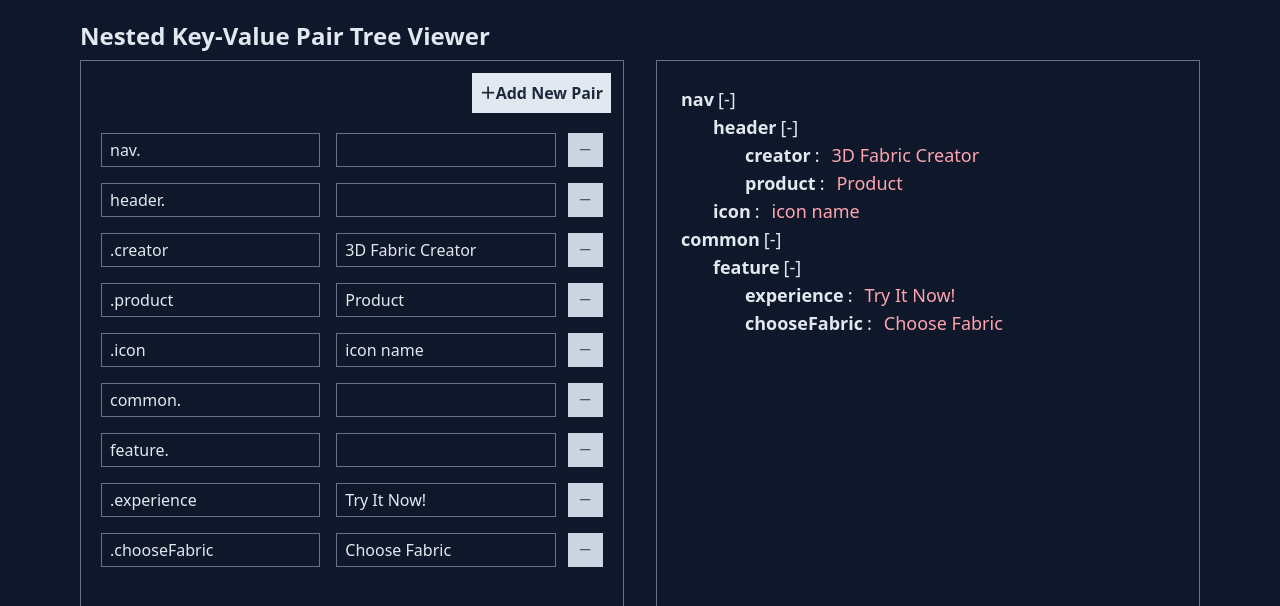
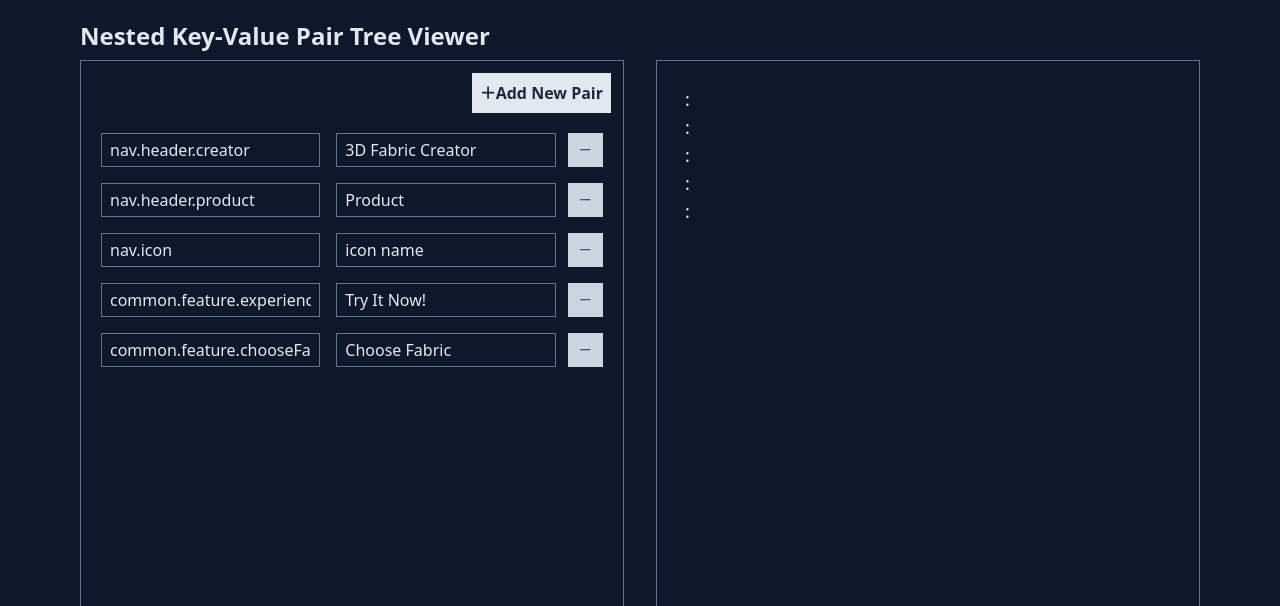
Before and after one commit to huanmingchang/nest-key-value-pair, a Vue app: page / in a window 1280 px wide. Shown: the top 606 px of the page. Built offline with nearby package versions, Linux system fonts and the light colour scheme.

Commit message:
feat: render InputSection with update provide/inject

```diff
--- a/package.json
+++ b/package.json
@@ -8,7 +8,6 @@
     "preview": "vite preview"
   },
   "dependencies": {
-    "pinia": "^2.0.13",
     "pug": "^3.0.2",
     "uuid": "^8.3.2",
     "vue": "^3.2.25"
--- a/src/App.vue
+++ b/src/App.vue
@@ -10,61 +10,61 @@
 import InputSection from './components/InputSection.vue'
 import DisplaySection from './components/DisplaySection.vue'
 import { provide, ref, reactive, readonly } from 'vue'
-import { v4 as uuidv4 } from 'uuid'
 
-const treeData = reactive({
-  root: [
-    {
-      id: uuidv4(),
-      key: 'nav',
-      children: [
-        {
-          id: uuidv4(),
-          key: 'header',
-          children: [
-            {
-              id: uuidv4(),
-              key: 'creator',
-              value: '3D Fabric Creator',
-            },
-            {
-              id: uuidv4(),
-              key: 'product',
-              value: 'Product',
-            },
-          ],
-        },
-        {
-          id: uuidv4(),
-          key: 'icon',
-          value: 'icon name',
-        },
-      ],
-    },
-    {
-      id: uuidv4(),
-      key: 'common',
-      children: [
-        {
-          id: uuidv4(),
-          key: 'feature',
-          children: [
-            {
-              id: uuidv4(),
-              key: 'experience',
-              value: 'Try It Now!',
-            },
-            {
-              id: uuidv4(),
-              key: 'chooseFabric',
-              value: 'Choose Fabric',
-            },
-          ],
-        },
-      ],
-    },
-  ],
-})
+let rawData = reactive([
+  { 'nav.header.creator': '3D Fabric Creator' },
+  { 'nav.header.product': 'Product' },
+  { 'nav.icon': 'icon name' },
+  {
+    'common.feature.experience': 'Try It Now!',
+  },
+  {
+    'common.feature.chooseFabric': 'Choose Fabric',
+  },
+])
 
-provide('treeData', readonly(treeData.root))
+// 新增一欄資料
+const addInput = () => {
+  rawData.push({})
+}
+
+// 刪除一列資料
+const deleteInput = () => {
+  const target = event.target.previousSibling.firstChild.value
+  // TODO 修改刪除邏輯
+  rawData = rawData.filter((item) => target !== Object.keys(item)[0])
+}
+
+// 把 rawData 轉換成巢狀陣列
+const deepen = (obj) => {
+  const result = {}
+
+  for (const objectPath in obj) {
+    // Split path into component parts
+    const parts = objectPath.split('.')
+
+    // Create sub-objects along path as needed
+    let target = result
+    while (parts.length > 1) {
+      const part = parts.shift()
+      target = target[part] = target[part] || {}
+    }
+
+    // Set value at end of path
+    target[parts[0]] = obj[objectPath]
+  }
+
+  return result
+}
+
+// const output = JSON.stringify(deepen(rawData))
+//   .split(/{:}"]/)
+//   .map((s) => s.trim())
+
+// console.log(output)
+
+provide('rawData', readonly(rawData))
+provide('treeData', readonly(deepen(rawData)))
+provide('addInput', addInput)
+provide('deleteInput', deleteInput)
 </script>
--- a/src/components/Input.vue
+++ b/src/components/Input.vue
@@ -1,15 +1,13 @@
 <template lang="pug">
-div.px-5.py-2.flex
+div.px-5.py-2.flex(v-for="item in dataInInput" :key="item")
   div.grid.grid-cols-2.gap-4.flex-grow.mr-3
-    input.bg-transparent.outline-none.border.text-slate-200.border-slate-500.text-base.px-2.py-1.w-full(:value="item.value ? '.' + item.key : item.key + '.'")
-    input.bg-transparent.outline-none.border.text-slate-200.border-slate-500.text-base.px-2.py-1.w-full(:value="item.value")
-  button.w-10.text-sm.flex.justify-center.items-center.bg-slate-300.text-slate-800 －
-template(v-if="item.children")
-  Input(v-for="item in item.children" :key="item.id" :item="item")
+    input.bg-transparent.outline-none.border.text-slate-200.border-slate-500.text-base.px-2.py-1.w-full(:value="Object.keys(item)" )
+    input.bg-transparent.outline-none.border.text-slate-200.border-slate-500.text-base.px-2.py-1.w-full(:value="Object.values(item)")
+  button.w-10.text-sm.flex.justify-center.items-center.bg-slate-300.text-slate-800(@click.prevent.stop="deleteInput") －
 </template>
 
 <script setup>
-const props = defineProps({
-  item: Object,
-})
+import { ref, inject } from 'vue'
+const dataInInput = inject('rawData')
+const deleteInput = inject('deleteInput')
 </script>
--- a/src/components/InputSection.vue
+++ b/src/components/InputSection.vue
@@ -1,15 +1,13 @@
 <template lang="pug">
 div.border.border-slate-500
   div.flex.justify-end.p-3
-    button.bg-slate-200.text-slate-800.p-2.font-bold(@click="addInput") ＋Add New Pair
+    button.bg-slate-200.text-slate-800.p-2.font-bold(@click.stop.prevent="addInput") ＋Add New Pair
   div
-    Input(v-for="item in data.root" :key="item.id" :item="item")
+    Input
 </template>
 
 <script setup>
 import Input from './Input.vue'
-import { ref } from 'vue'
-import { treeData } from '../stores/store'
-
-const data = treeData()
+import { ref, inject } from 'vue'
+const addInput = inject('addInput')
 </script>
--- a/src/stores/store.js
+++ /dev/null
@@ -1,62 +0,0 @@
-import { defineStore } from 'pinia'
-import { v4 as uuidv4 } from 'uuid'
-
-export const treeData = defineStore('treeData', {
-  state: () => {
-    return {
-      root: [
-        {
-          id: uuidv4(),
-          key: 'nav',
-          children: [
-            {
-              id: uuidv4(),
-              key: 'header',
-              children: [
-                {
-                  id: uuidv4(),
-                  key: 'creator',
-                  value: '3D Fabric Creator',
-                },
-                {
-                  id: uuidv4(),
-                  key: 'product',
-                  value: 'Product',
-                },
-              ],
-            },
-            {
-              id: uuidv4(),
-              key: 'icon',
-              value: 'icon name',
-            },
-          ],
-        },
-        {
-          id: uuidv4(),
-          key: 'common',
-          children: [
-            {
-              id: uuidv4(),
-              key: 'feature',
-              children: [
-                {
-                  id: uuidv4(),
-                  key: 'experience',
-                  value: 'Try It Now!',
-                },
-                {
-                  id: uuidv4(),
-                  key: 'chooseFabric',
-                  value: 'Choose Fabric',
-                },
-              ],
-            },
-          ],
-        },
-      ],
-    }
-  },
-
-  actions: {},
-})
```
Also changed, not shown: 1 other file (tests, documents, lock files or other folders).
